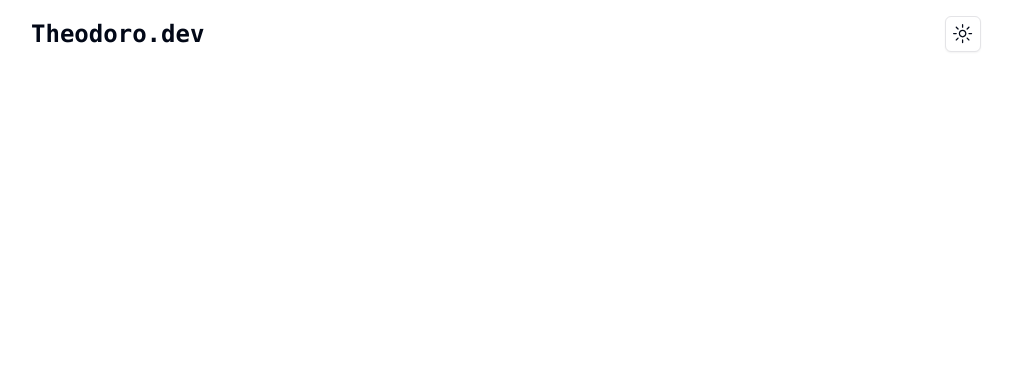
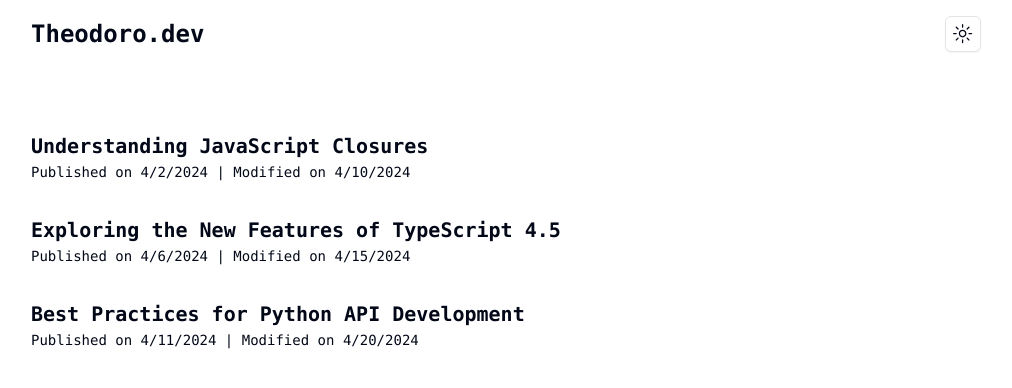
Before and after one commit to leotheodoro/theodoro.dev, a Next.js app: page / in a window 1280 px wide. Shown: the top 388 px of the page, without its empty margins (134-1146 px from the left). Built offline with nearby package versions, Linux system fonts and the light colour scheme.

Commit message:
🚧 add articles list

```diff
--- a/src/app/page.tsx
+++ b/src/app/page.tsx
@@ -1,10 +1,13 @@
-import { ToggleTheme } from '@/components/toggle-theme'
+import { ArticlesList } from '@/components/articles-list'
+import { Header } from '@/components/header'
 
 export default function Home() {
   return (
-    <div className="flex pt-4 items-center justify-between font-bold">
-      <h1 className="text-2xl">Theodoro.dev</h1>
-      <ToggleTheme />
-    </div>
+    <>
+      <Header />
+      <main className="pt-16">
+        <ArticlesList />
+      </main>
+    </>
   )
 }
--- /dev/null
+++ b/src/components/article-item.tsx
@@ -0,0 +1,20 @@
+import { Article } from '@/types/article'
+import Link from 'next/link'
+
+interface ArticleItemProps {
+  article: Article
+}
+
+export function ArticleItem({ article }: ArticleItemProps) {
+  return (
+    <li className="py-4">
+      <Link href="#">
+        <h4 className="text-xl font-semibold">{article.title}</h4>
+      </Link>
+      <span className="text-sm">
+        Published on {article.publishedAt.toLocaleDateString()} | Modified on{' '}
+        {article.updatedAt.toLocaleDateString()}
+      </span>
+    </li>
+  )
+}
--- /dev/null
+++ b/src/components/articles-list.tsx
@@ -0,0 +1,12 @@
+import { articles } from '@/types/article'
+import { ArticleItem } from './article-item'
+
+export function ArticlesList() {
+  return (
+    <ul>
+      {articles.map((article) => (
+        <ArticleItem article={article} key={article.id} />
+      ))}
+    </ul>
+  )
+}
--- /dev/null
+++ b/src/components/header.tsx
@@ -0,0 +1,10 @@
+import { ToggleTheme } from './toggle-theme'
+
+export function Header() {
+  return (
+    <div className="flex items-center justify-between pt-4 font-bold">
+      <h1 className="text-2xl">Theodoro.dev</h1>
+      <ToggleTheme />
+    </div>
+  )
+}
--- /dev/null
+++ b/src/types/article.ts
@@ -0,0 +1,38 @@
+export interface Article {
+  id: string
+  title: string
+  description: string
+  createdAt: Date
+  updatedAt: Date
+  publishedAt: Date
+}
+
+export const articles: Article[] = [
+  {
+    id: '1',
+    title: 'Understanding JavaScript Closures',
+    description:
+      'A deep dive into closures, their uses, and how they work in JavaScript.',
+    createdAt: new Date('2024-04-01T09:00:00'),
+    updatedAt: new Date('2024-04-10T09:00:00'),
+    publishedAt: new Date('2024-04-02T09:00:00'),
+  },
+  {
+    id: '2',
+    title: 'Exploring the New Features of TypeScript 4.5',
+    description:
+      'An overview of the latest features in TypeScript 4.5, including how to effectively use them in your projects.',
+    createdAt: new Date('2024-04-05T09:00:00'),
+    updatedAt: new Date('2024-04-15T09:00:00'),
+    publishedAt: new Date('2024-04-06T09:00:00'),
+  },
+  {
+    id: '3',
+    title: 'Best Practices for Python API Development',
+    description:
+      'Learn about best practices for designing and implementing robust APIs using Python.',
+    createdAt: new Date('2024-04-10T09:00:00'),
+    updatedAt: new Date('2024-04-20T09:00:00'),
+    publishedAt: new Date('2024-04-11T09:00:00'),
+  },
+]
```
